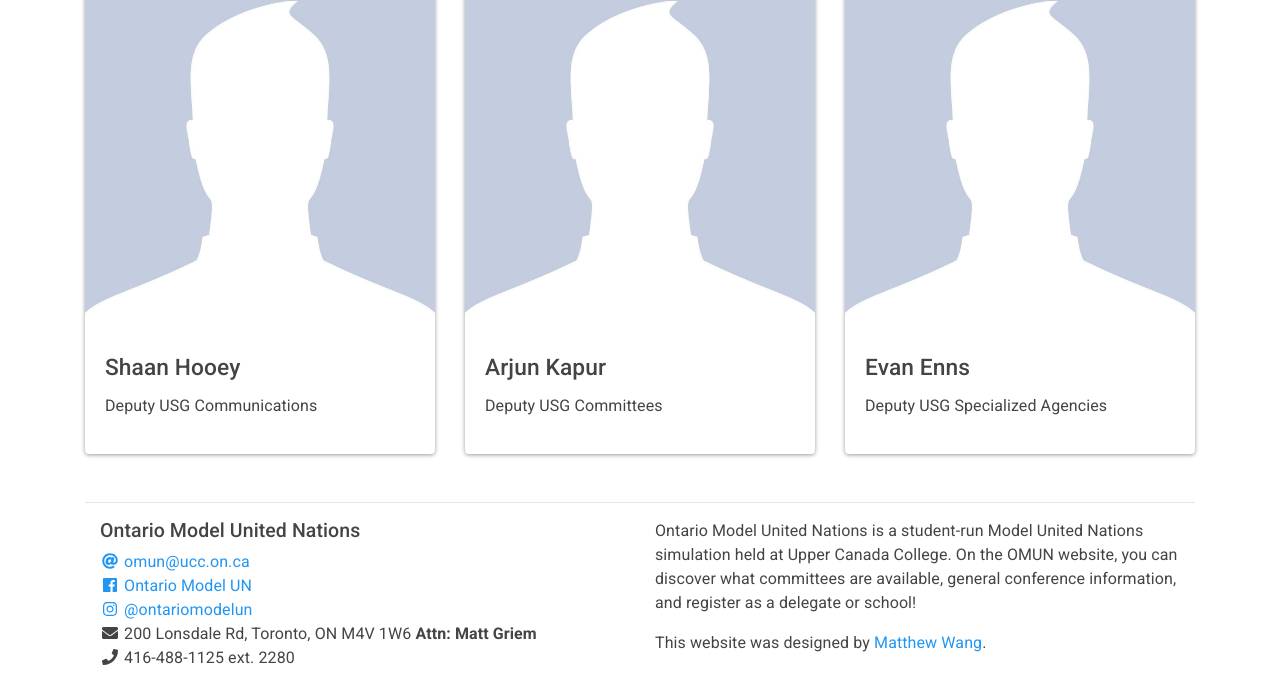
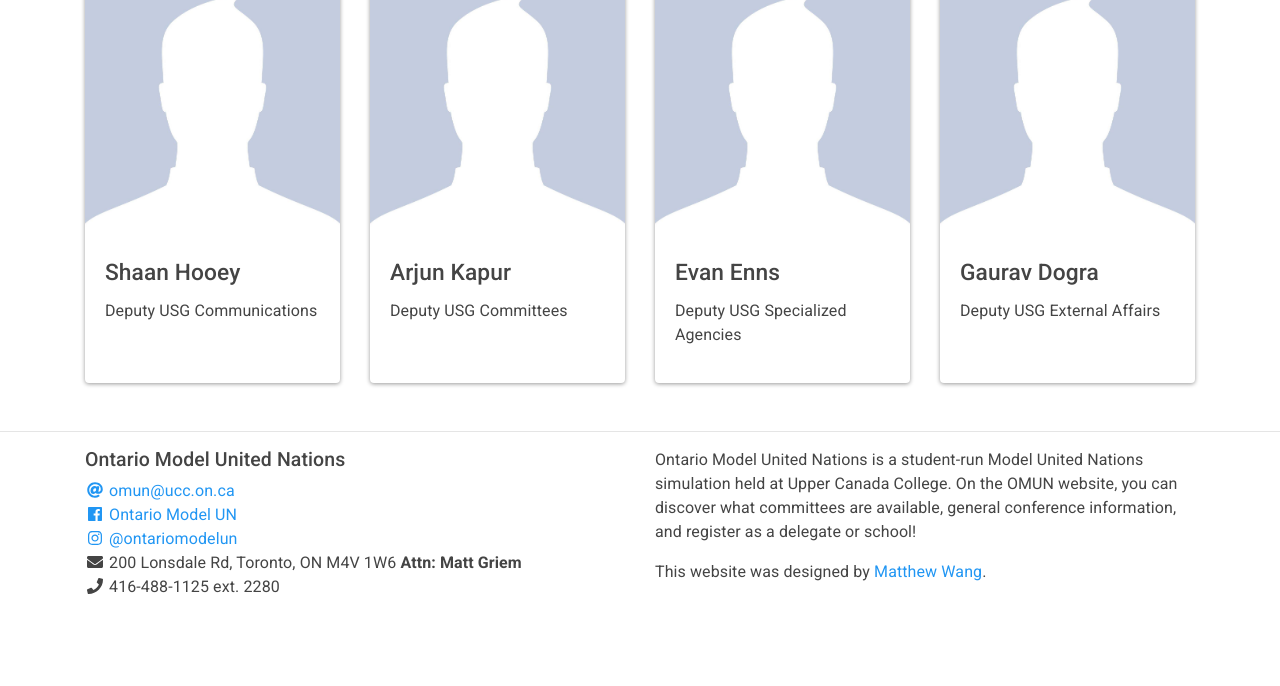
Before and after one commit to malsf21/omun.ca, a Jekyll site: the page built from team.html, in a window 1280 px wide and 900 px high, scrolled down 1828 px, cut to the strip 214-900 px from the top of the window. Built offline with Jekyll 4.4.1, drawn with Linux system fonts in a browser that asks for light colours; after the commit the page ends 2657 px from its top, so only the background shows below that.

Commit message:
minor content changes

```diff
--- a/_data/staff.yml
+++ b/_data/staff.yml
@@ -67,3 +67,6 @@ dusgcommittee:
 dusgspecialized:
   role: "Deputy USG Specialized Agencies"
   name: "Evan Enns"
+dusgexternal:
+  role: "Deputy USG External Affairs"
+  name: "Gaurav Dogra"
--- a/delegate-center.html
+++ b/delegate-center.html
@@ -23,7 +23,7 @@ permalink: /delegate-center/
       A good position paper should properly cover and outline a country or person’s standpoint or views on a specific topic. Your position paper should begin with a brief overview of the topic, your country/person’s stance on the issue and potential solutions to the topic. Proper research is necessary for writing a position paper, and a position paper is often a useful tool to refer to during a conference. In addition to proper research, it is mandatory for all delegates to have citations at the end of their position paper. In addition to ensuring that no plagiarism is involved in the paper, having good sources is vital for proper research and a successful position paper.
     </p>
     <p>
-      In regards to the length and format of position papers at OMUN, all position papers should be around one page in length per topic, single spaced and 11 or 12 point font. Any citations included in a position paper should be in a <a href="http://www.chicagomanualofstyle.org/tools_citationguide.html">Chicago-style bibliography</a>. The due date is tentatively <b>March 15, 2018</b>. Be sure to include your name, your school’s name, as well the country that you are representing in a header on your position paper. If you are having any difficulties with writing a position paper or doing research, please refer to the delegate center or feel free to contact us at <a href="mailto:omun@ucc.on.ca">omun@ucc.on.ca</a>.
+      In regards to the length and format of position papers at OMUN, all position papers should be around one page in length per topic, single spaced and 11 or 12 point font. Any citations included in a position paper should be in a <a href="http://www.chicagomanualofstyle.org/tools_citationguide.html">Chicago-style bibliography</a>. The due date is the day of the conference, <strong>April 6th</strong>. Be sure to include your name, your school’s name, as well the country that you are representing in a header on your position paper. If you are having any difficulties with writing a position paper or doing research, please refer to the delegate center or feel free to contact us at <a href="mailto:omun@ucc.on.ca">omun@ucc.on.ca</a>.
     </p>
     <p>
       Instructions on how to submit position paper and more conference information is coming soon.
```
